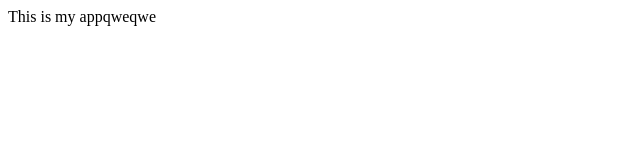
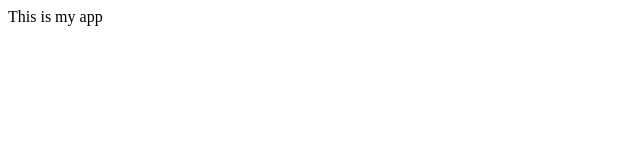
Before and after one commit to jeromevisperas/myappsample, a plain HTML site: page index.html in a window 1280 px wide. Shown: the full height of the page, 0-640 px from the left. Drawn offline with Linux system fonts and the light colour scheme.

Commit message:
modified:   index.html 	new file:   new.html

```diff
--- a/index.html
+++ b/index.html
@@ -3,6 +3,6 @@
         <title>My App</title>
     </head>
     <body>
-        This is my appqweqwe
+        This is my app
     </body>
 </html>
```
Also changed, not shown: new.html (added).
